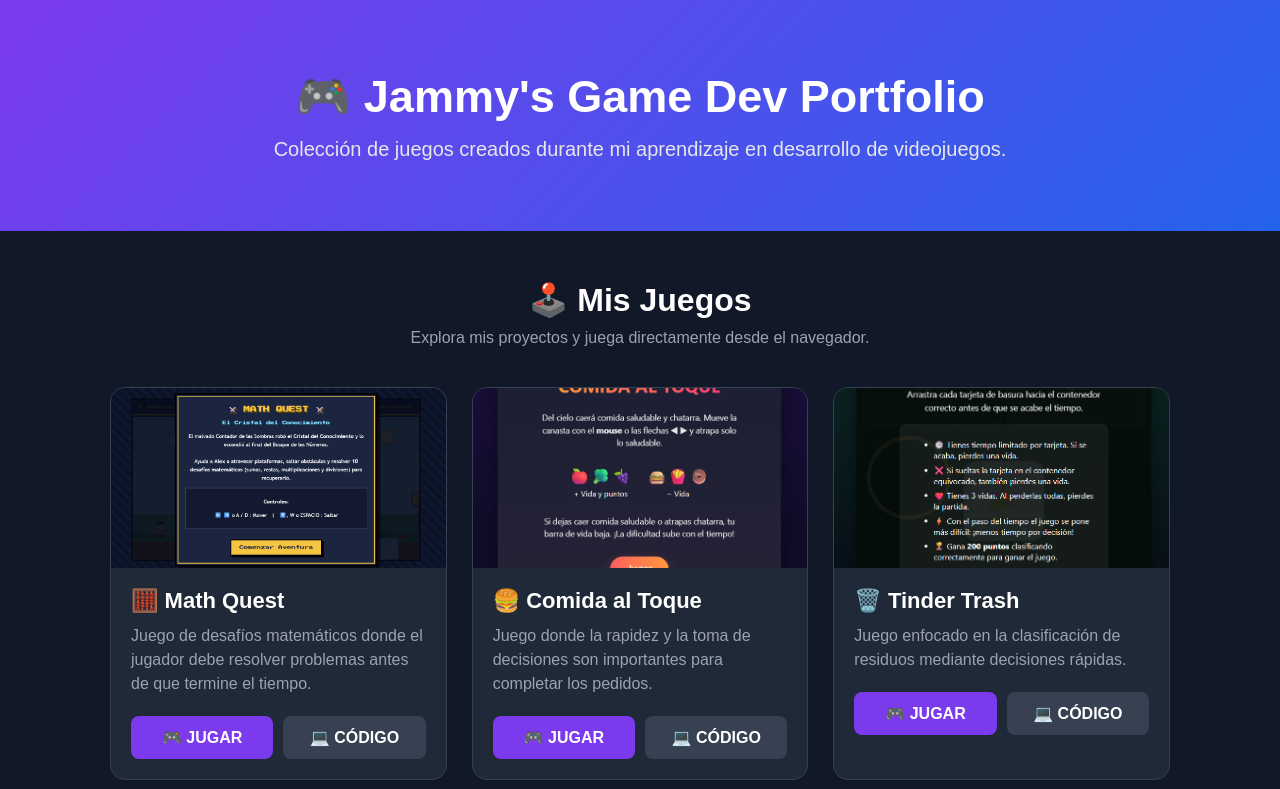
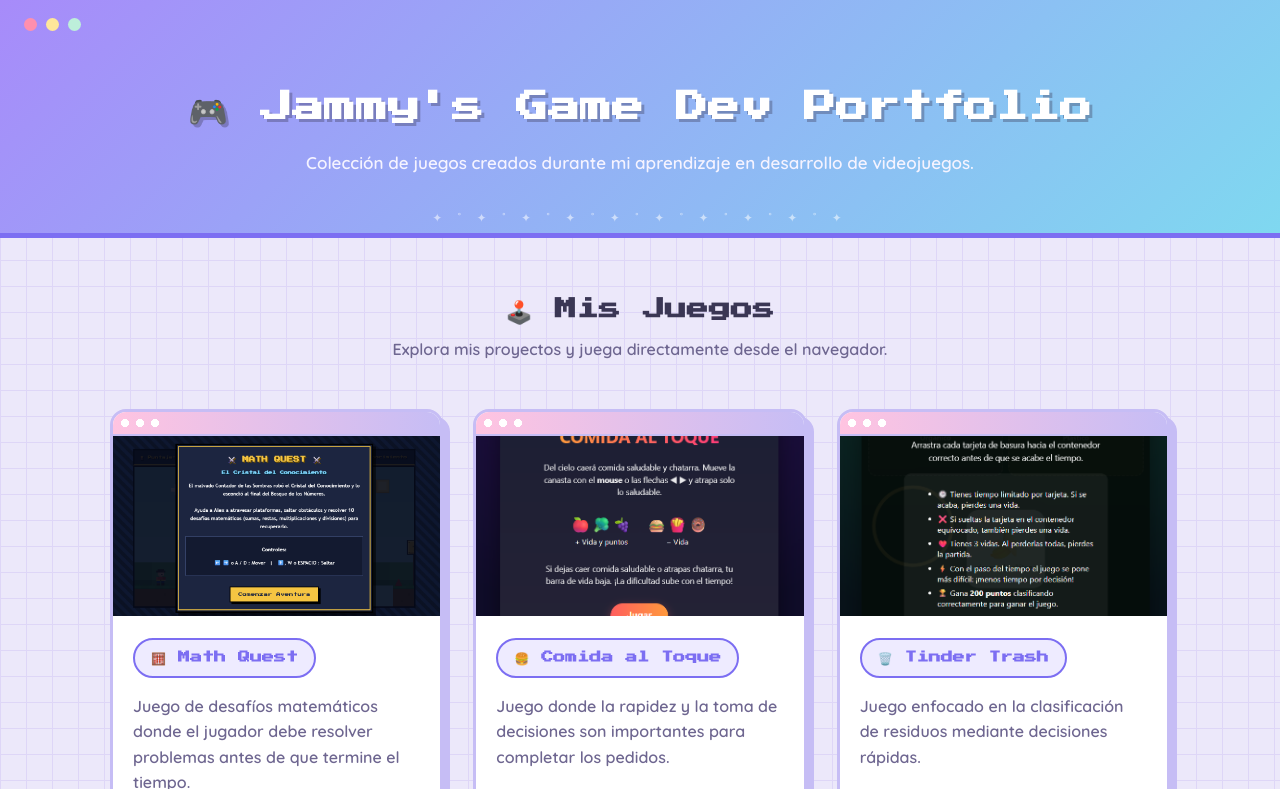
Before and after one commit to Jammy-QRA/Jammy_game_dev_repository, a plain HTML site: page index.html in a window 1280 px wide. Shown: the top 789 px of the page. Drawn offline with Linux system fonts and the light colour scheme.

Commit message:
Refactor styles and improve layout in index.html

```diff
--- a/index.html
+++ b/index.html
@@ -7,6 +7,10 @@
 
 <title>Jammy - Game Dev Portfolio</title>
 
+<link rel="preconnect" href="https://fonts.googleapis.com">
+<link rel="preconnect" href="https://fonts.gstatic.com" crossorigin>
+<link href="https://fonts.googleapis.com/css2?family=Press+Start+2P&family=Quicksand:wght@500;600;700&display=swap" rel="stylesheet">
+
 <style>
 
 *{
@@ -15,34 +19,87 @@
     box-sizing:border-box;
 }
 
+:root{
+    --bg:#ECE8FA;
+    --grid-line:#DED6F7;
+    --purple:#7C6EF2;
+    --purple-soft:#C6BDF5;
+    --pink:#FFC4E1;
+    --mint:#BDEFDA;
+    --yellow:#FFE79A;
+    --ink:#3A3654;
+    --ink-soft:#6E6690;
+    --white:#FFFFFF;
+}
+
 body{
-    font-family:Arial, sans-serif;
-    background:#111827;
-    color:white;
+    font-family:'Quicksand', sans-serif;
+    background-color:var(--bg);
+    background-image:
+        linear-gradient(var(--grid-line) 1px, transparent 1px),
+        linear-gradient(90deg, var(--grid-line) 1px, transparent 1px);
+    background-size:26px 26px;
+    color:var(--ink);
 }
 
 
 header{
 
     text-align:center;
-    padding:70px 20px;
-    background:linear-gradient(135deg,#7c3aed,#2563eb);
+    padding:80px 20px 60px;
+    background:linear-gradient(135deg,#A78BFA,#7FD8F0);
+    border-bottom:5px solid var(--purple);
+    position:relative;
+    overflow:hidden;
 
+}
+
+header::before{
+    content:'';
+    position:absolute;
+    top:18px;
+    left:24px;
+    width:13px;
+    height:13px;
+    border-radius:50%;
+    background:#FF8FAE;
+    box-shadow:
+        22px 0 0 var(--yellow),
+        44px 0 0 var(--mint);
+}
+
+header::after{
+    content:'✦ ˚ ✦ ˚ ✦ ˚ ✦ ˚ ✦ ˚ ✦ ˚ ✦ ˚ ✦ ˚ ✦ ˚ ✦';
+    position:absolute;
+    bottom:8px;
+    left:0;
+    right:0;
+    text-align:center;
+    font-size:12px;
+    letter-spacing:6px;
+    color:rgba(255,255,255,0.55);
+    white-space:nowrap;
+    overflow:hidden;
 }
 
 
 header h1{
 
-    font-size:45px;
-    margin-bottom:15px;
+    font-family:'Press Start 2P', 'Arial', sans-serif;
+    font-size:32px;
+    line-height:1.7;
+    margin-bottom:18px;
+    color:#FFFFFF;
+    text-shadow:3px 3px 0 rgba(58,54,84,0.35);
 
 }
 
 
 header p{
 
-    font-size:20px;
-    color:#e5e7eb;
+    font-size:17px;
+    font-weight:600;
+    color:#F5F3FF;
 
 }
 
@@ -52,7 +109,7 @@ header p{
 
     max-width:1100px;
     margin:auto;
-    padding:50px 20px;
+    padding:60px 20px;
 
 }
 
@@ -61,22 +118,25 @@ header p{
 .titulo{
 
     text-align:center;
-    margin-bottom:40px;
+    margin-bottom:50px;
 
 }
 
 
 .titulo h2{
 
-    font-size:32px;
+    font-family:'Press Start 2P', 'Arial', sans-serif;
+    font-size:22px;
+    color:var(--ink);
 
 }
 
 
 .titulo p{
 
-    color:#9ca3af;
-    margin-top:10px;
+    color:var(--ink-soft);
+    margin-top:14px;
+    font-weight:600;
 
 }
 
@@ -86,7 +146,7 @@ header p{
 
     display:grid;
     grid-template-columns:repeat(auto-fit,minmax(280px,1fr));
-    gap:25px;
+    gap:30px;
 
 }
 
@@ -94,20 +154,38 @@ header p{
 
 .game{
 
-    background:#1f2937;
-    border-radius:15px;
+    background:var(--white);
+    border-radius:16px;
     overflow:hidden;
-    border:1px solid #374151;
-    transition:0.3s;
+    border:3px solid var(--purple-soft);
+    box-shadow:7px 7px 0 var(--purple-soft);
+    transition:0.2s ease;
+    outline:2px dashed transparent;
+    outline-offset:0px;
 
+}
+
+
+.game::before{
+    content:'';
+    display:block;
+    height:22px;
+    background-image:
+        radial-gradient(circle 4px at 12px 11px, #ffffff 99%, transparent 100%),
+        radial-gradient(circle 4px at 27px 11px, #ffffff 99%, transparent 100%),
+        radial-gradient(circle 4px at 42px 11px, #ffffff 99%, transparent 100%),
+        linear-gradient(90deg, var(--pink), var(--purple-soft));
+    border-bottom:2px solid var(--purple-soft);
 }
 
 
 
 .game:hover{
 
-    transform:translateY(-8px);
-    box-shadow:0 15px 30px rgba(0,0,0,0.4);
+    transform:translate(-4px,-4px);
+    box-shadow:11px 11px 0 var(--purple);
+    outline:2px dashed var(--ink);
+    outline-offset:5px;
 
 }
 
@@ -126,15 +204,23 @@ header p{
 
 .game-content{
 
-    padding:20px;
+    padding:22px 20px 24px;
 
 }
 
 
 .game-content h3{
 
-    font-size:22px;
-    margin-bottom:10px;
+    display:inline-block;
+    font-family:'Press Start 2P', 'Arial', sans-serif;
+    font-size:12px;
+    line-height:1.6;
+    color:var(--purple);
+    background:#EEEBFF;
+    border:2px solid var(--purple);
+    border-radius:20px;
+    padding:8px 16px;
+    margin-bottom:16px;
 
 }
 
@@ -142,9 +228,10 @@ header p{
 
 .game-content p{
 
-    color:#9ca3af;
-    line-height:1.5;
-    margin-bottom:20px;
+    color:var(--ink-soft);
+    font-weight:600;
+    line-height:1.6;
+    margin-bottom:22px;
 
 }
 
@@ -164,17 +251,31 @@ header p{
     flex:1;
     text-align:center;
     padding:12px;
-    border-radius:8px;
+    border-radius:10px;
     text-decoration:none;
-    font-weight:bold;
+    font-weight:700;
+    font-size:14px;
+    border:2px solid var(--ink);
+    box-shadow:3px 3px 0 var(--ink);
+    transition:0.15s ease;
 
+}
+
+.btn:hover{
+    transform:translate(-2px,-2px);
+    box-shadow:5px 5px 0 var(--ink);
+}
+
+.btn:active{
+    transform:translate(1px,1px);
+    box-shadow:1px 1px 0 var(--ink);
 }
 
 
 
 .play{
 
-    background:#7c3aed;
+    background:var(--purple);
     color:white;
 
 }
@@ -183,7 +284,7 @@ header p{
 
 .play:hover{
 
-    background:#6d28d9;
+    background:#6558E8;
 
 }
 
@@ -191,8 +292,8 @@ header p{
 
 .code{
 
-    background:#374151;
-    color:white;
+    background:var(--mint);
+    color:var(--ink);
 
 }
 
@@ -200,7 +301,7 @@ header p{
 
 .code:hover{
 
-    background:#4b5563;
+    background:#9DE6C4;
 
 }
 
@@ -209,11 +310,18 @@ header p{
 footer{
 
     text-align:center;
-    padding:30px;
-    margin-top:40px;
-    border-top:1px solid #374151;
-    color:#9ca3af;
+    padding:34px 20px;
+    margin-top:20px;
+    border-top:3px dashed var(--purple-soft);
+    color:var(--ink-soft);
+    font-weight:600;
 
+}
+
+footer p:first-child{
+    color:var(--ink);
+    font-weight:700;
+    margin-bottom:6px;
 }
 
 
@@ -358,6 +466,7 @@ src="games/03-tinder-trash/assets/screenshots/tinder%20trash%20inicio.png">
 
 
 <div class="game-content">
+
 
 <h3>🗑️ Tinder Trash</h3>
 
```
